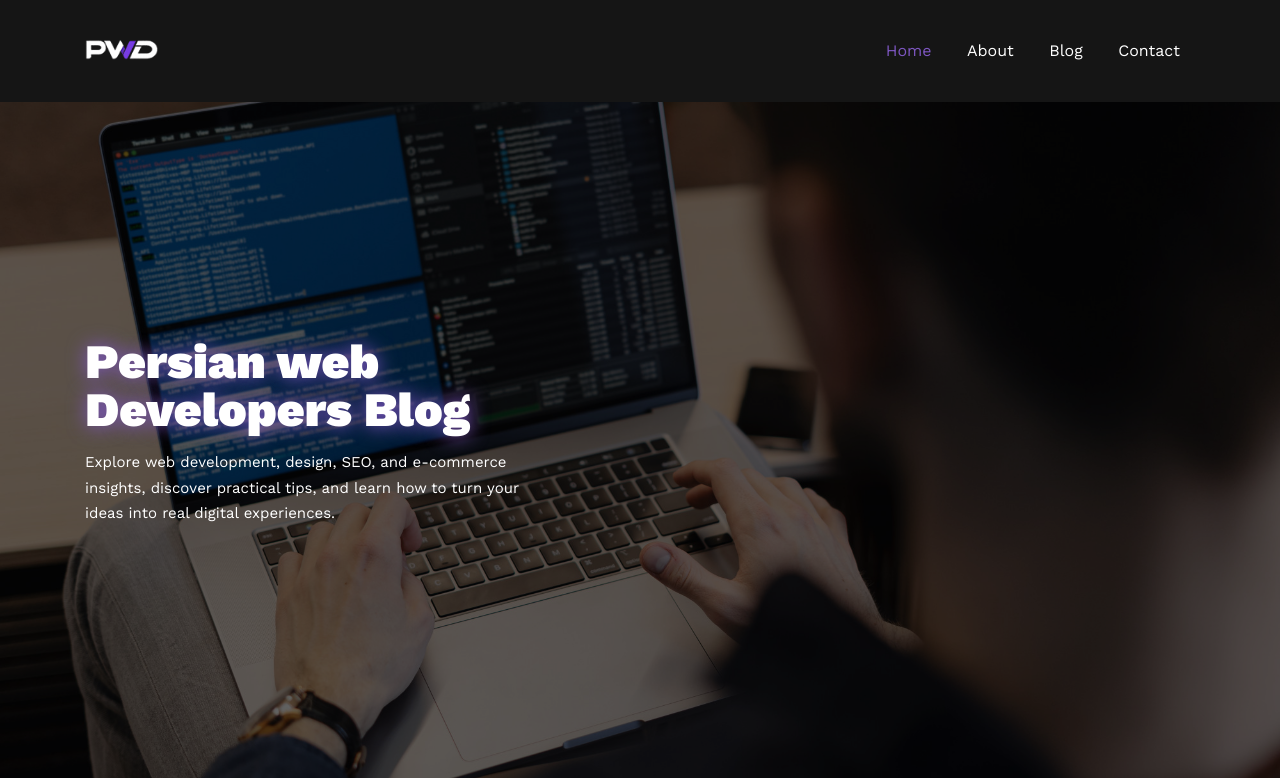
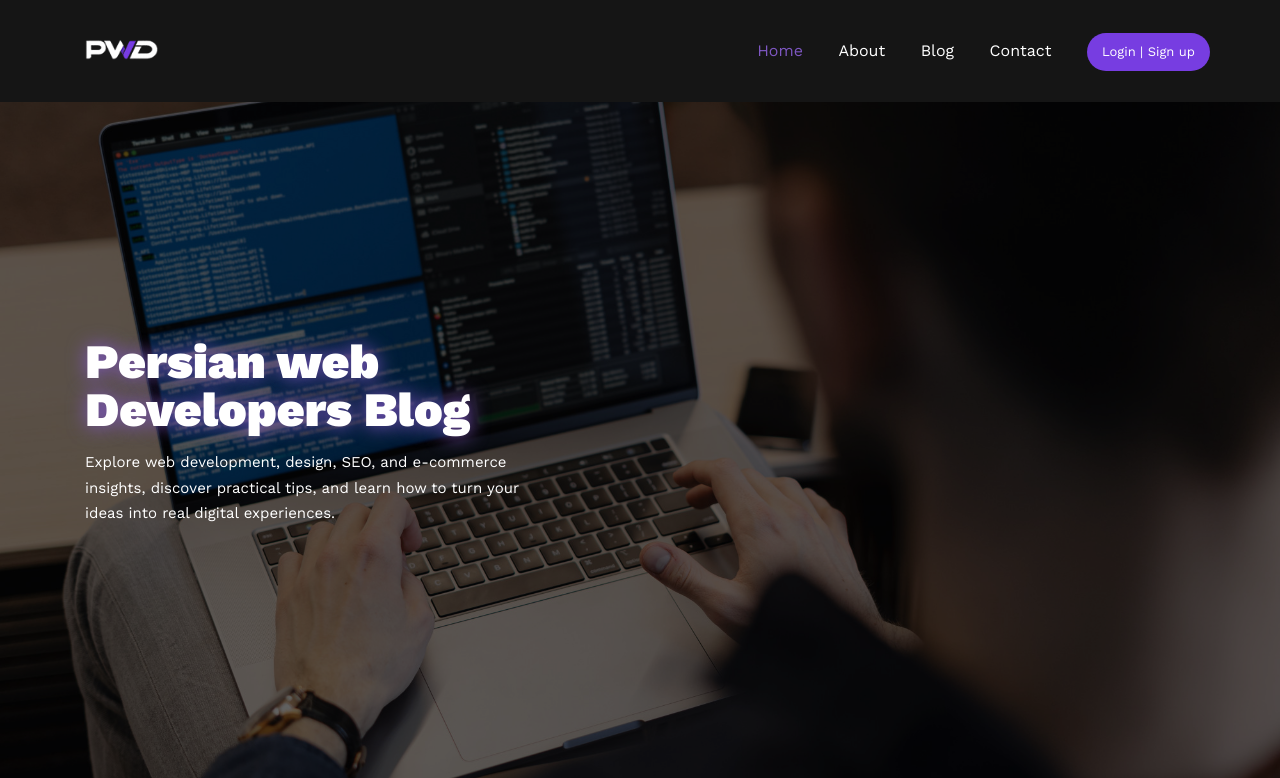
Before and after one commit to MR-Eiliya/PWD-blog-django-advanced, a Django app: page / in a window 1280 px wide. Shown: the top 778 px of the page. Run offline with Django 5.2, Linux system fonts and the light colour scheme; some libraries are stand-ins or nearby versions; some web fonts are replaced.

Commit message:
made accounting system operational in template.

```diff
--- a/core/accounts/urls.py
+++ b/core/accounts/urls.py
@@ -1,5 +1,7 @@
 from django.urls import path
 from .views import AuthView, CustomLogoutView
+
+app_name = "accounts"
 
 urlpatterns = [
     path("auth/", AuthView.as_view(), name="auth"),
--- a/core/accounts/views.py
+++ b/core/accounts/views.py
@@ -51,7 +51,7 @@ class AuthView(View):
 
             if user:
                 login(request, user)
-                messages.success(request, f"Welcome Back {user.username}")
+                messages.success(request, "Welcome Back!")
                 return redirect("website:index")
 
             login_form.add_error(None, "Invalid credentials")
@@ -71,7 +71,7 @@ class AuthView(View):
         if register_form.is_valid():
             user = register_form.save()
             login(request, user)
-            messages.success(request, f"Dear {user.username}, your account created successfully!")
+            messages.success(request, "your account created successfully!")
             return redirect("website:index")
 
         return render(request, self.template_name, {
--- a/core/static/css/style.css
+++ b/core/static/css/style.css
@@ -1946,3 +1946,17 @@ h1, h2, h3, h4, h5,
 p {
   color: #fff;
 }
+
+.site-navbar .site-navigation .site-menu > li > a.auth-btn{
+  background-color: #773de1 !important;
+  width: 100%;
+  padding-top: 8px;
+  padding-bottom: 8px;
+  font-size: 13px;
+  font-weight: 500;
+  border-radius: 25px;
+  text-align: center;
+}
+.site-navbar .site-navigation .site-menu > li > a.auth-btn:hover{
+  background-color: #532c9b !important;
+}
--- a/core/website/templates/base.html
+++ b/core/website/templates/base.html
@@ -68,6 +68,11 @@
                                 <li><a href="{% url 'website:about' %}" class="nav-link">About</a></li>
                                 <li><a href="{% url 'blog:home' %}" class="nav-link">Blog</a></li>
                                 <li><a href="{% url 'website:contact' %}" class="nav-link">Contact</a></li>
+                                {% if user.is_authenticated %}
+                                <li><a href="" class="nav-link">{{ user.username }}</a></li>
+                                {% else %}
+                                <li><a href="{% url 'accounts:auth' %}" class="auth-btn">Login | Sign up</a></li>
+                                {% endif %}
                             </ul>
                         </nav>
                     </div>
```
Also changed, not shown: core/accounts/templates/accounts/auth.html (added, +58 -0 lines), core/accounts/templates/auth.html (deleted, +0 -54 lines).
